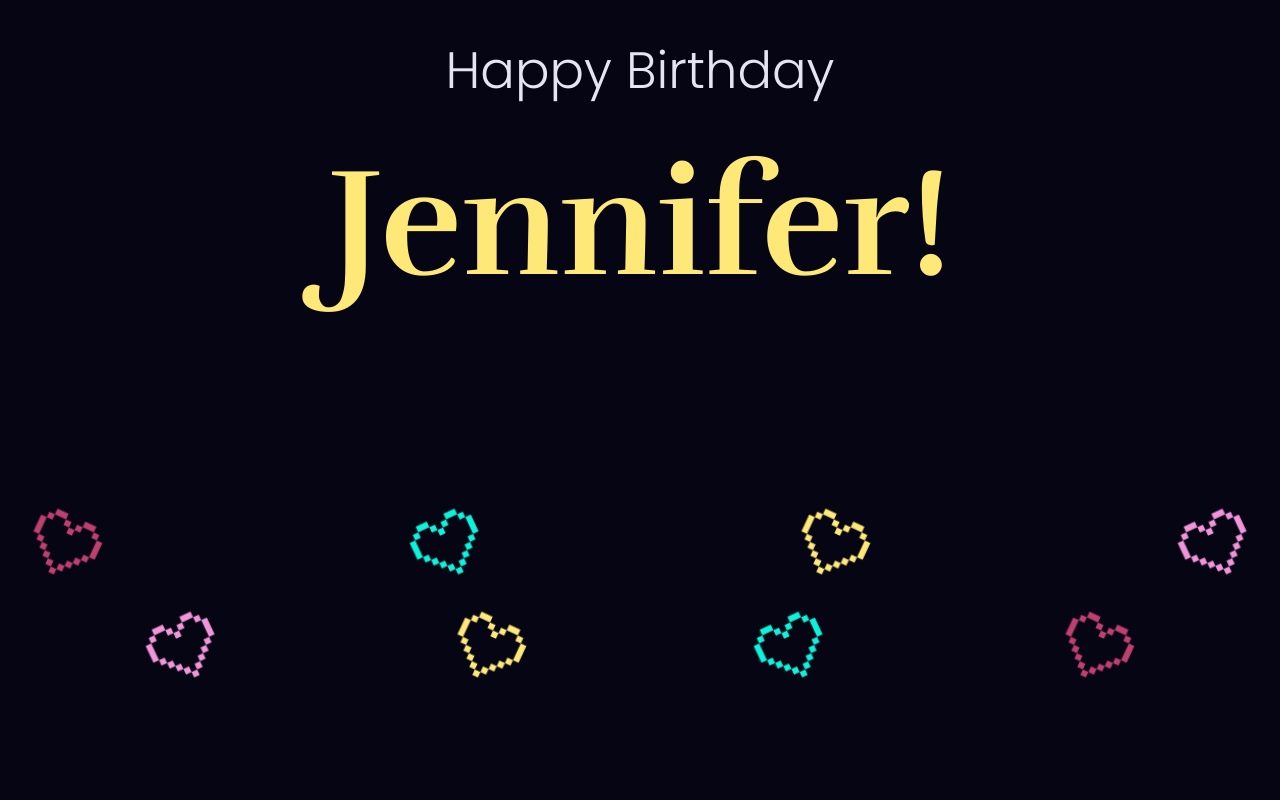
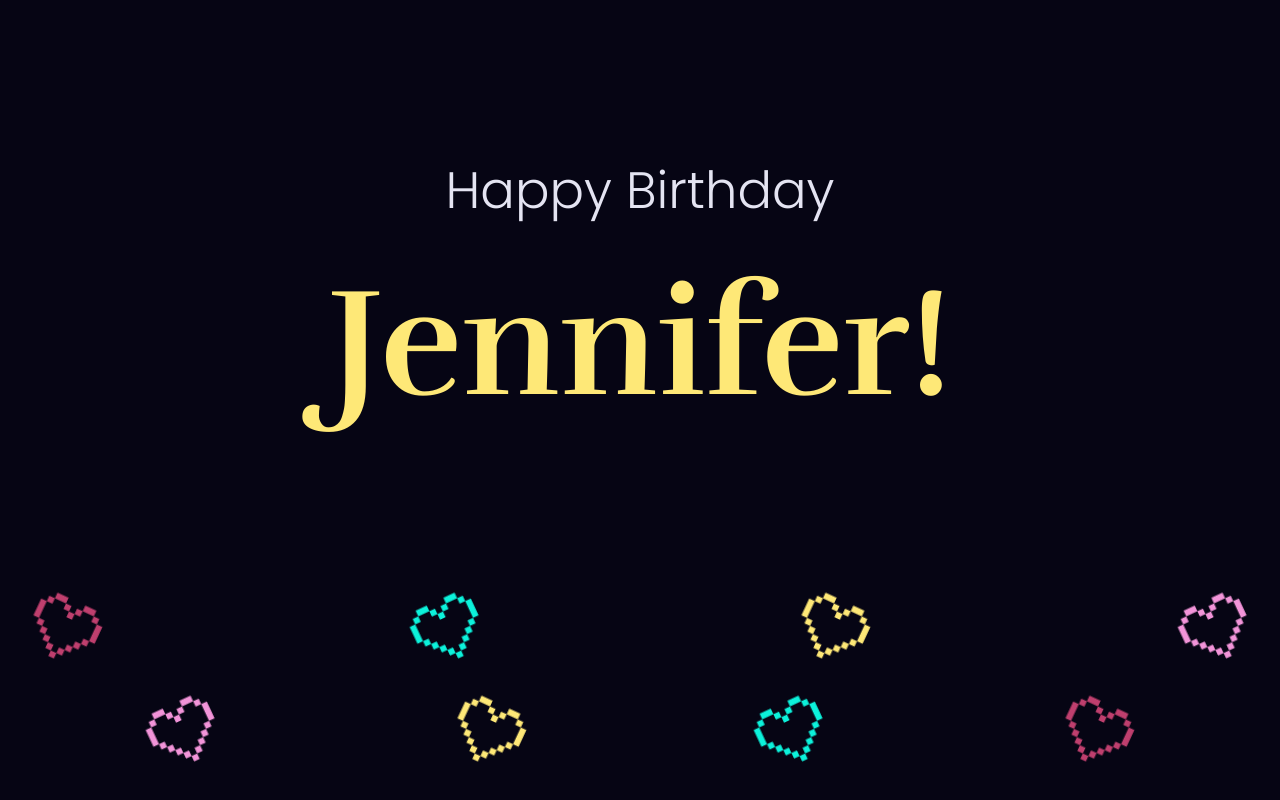
Before and after one commit to WadeRom/happy_birthday, a React (Vite) app: page / in a window 1280 px wide. Built offline with nearby package versions, Linux system fonts and the light colour scheme.

Commit message:
fix: temporal fix, its funcional css, problem is decendent of flex and configurations of vite

```diff
--- a/src/components/Sections/SectionOne.jsx
+++ b/src/components/Sections/SectionOne.jsx
@@ -23,7 +23,7 @@ const Icons = () => {
 
 const Titles = () => {
   return (
-    <article className="text-center h-65">
+    <article className="text-center h-60">
       <Title level="5" className="w-full font-poppins font-light font-title--lg fadeInUp color-white">
         Happy Birthday
       </Title>
@@ -36,7 +36,7 @@ const Titles = () => {
 
 export const SectionOne = () => {
   return (
-    <section className=" w-min--xs w-full h-full p-sm flex justify--end flex-col">
+    <section className=" w-min--xs w-full h-full p-sm flex justify-end flex-col">
       <Titles />
       <Icons/>
     </section>
--- a/src/index.css
+++ b/src/index.css
@@ -419,11 +419,11 @@ svg{
 .flex-col--reverse { flex-direction: column-reverse};
 
 /****Justify****/
-.justify-end--end{ justify-content: flex-end; }
-.justify-center { justify-content: center; }
-.justify-start { justify-content: flex-start; }
-.justify-between { justify-content: space-between; }
-.justify-around { justify-content: space-around; }
+.justify-start    { justify-content: flex-start; }
+.justify-end      { justify-content: flex-end; }
+.justify-center   { justify-content: center; }
+.justify-between  { justify-content: space-between; }
+.justify-around   { justify-content: space-around; }
 
 /****Align****/
 .align-end    { align-items: flex-end; }
```
